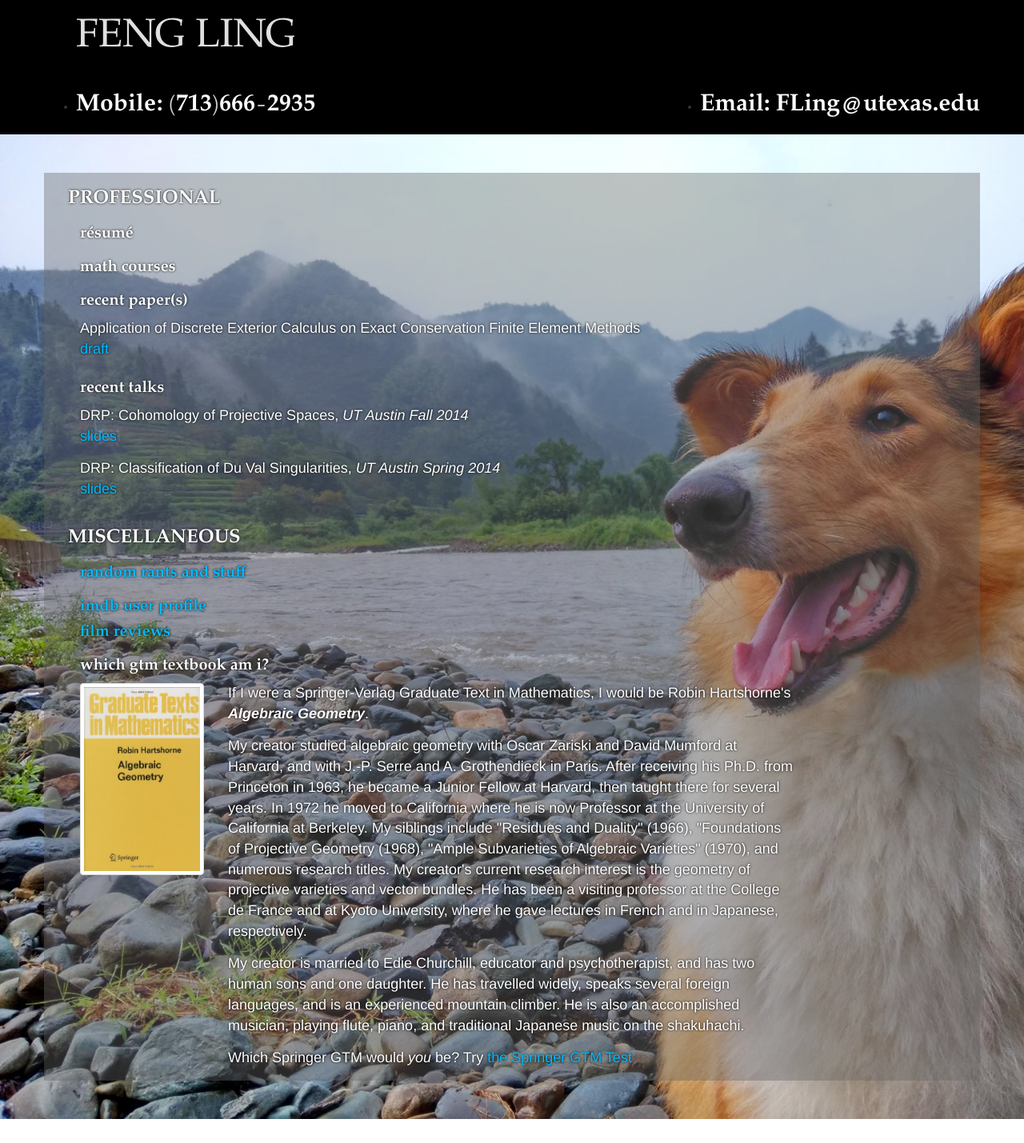
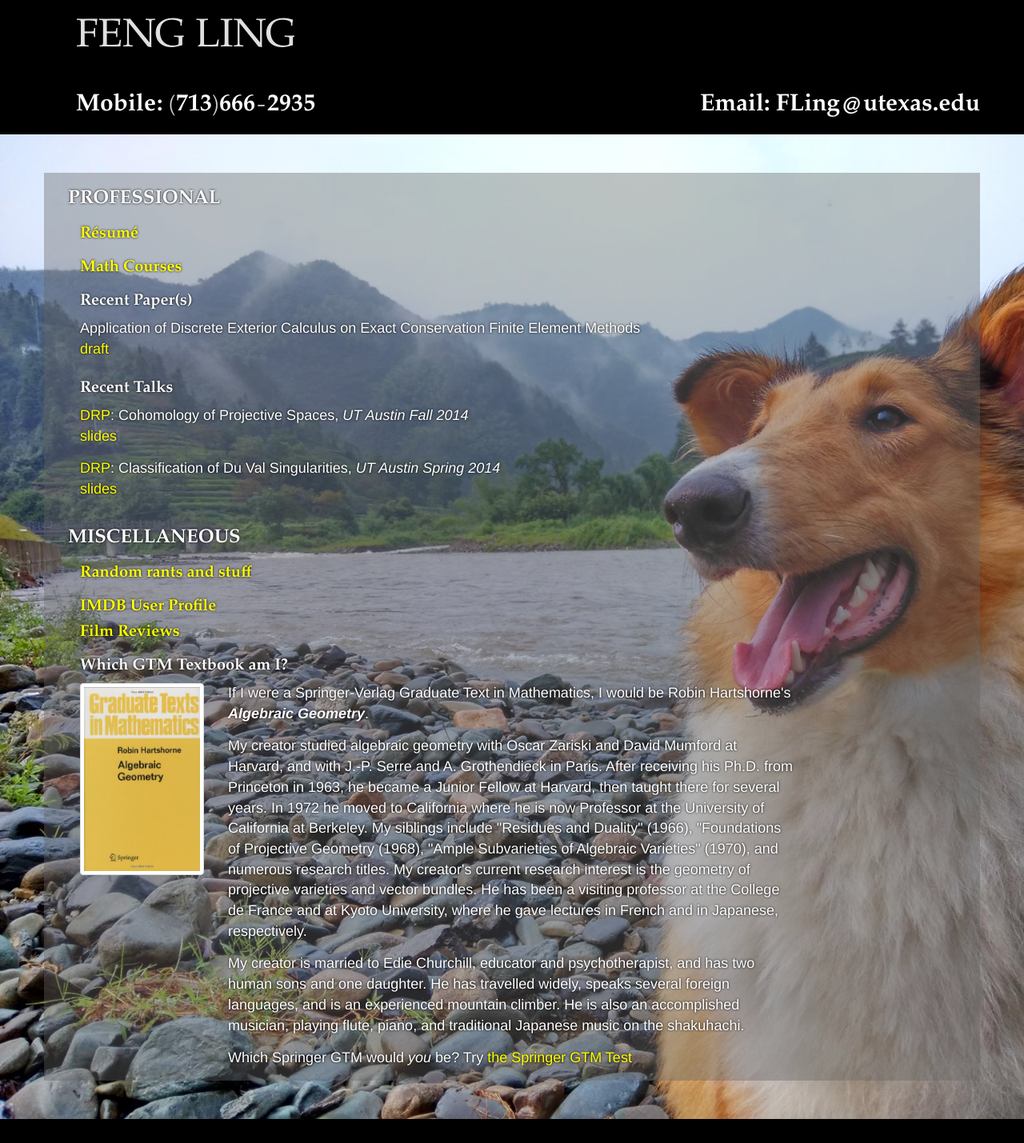
Before and after one commit to levincoolxyz/levincoolxyz.github.io, a PHP site: page / in a window 1280 px wide. Shown: the whole page at 80% size. Run offline with PHP 8.4, Linux system fonts and the light colour scheme.

Commit message:
big change

```diff
--- a/index.html
+++ b/index.html
@@ -7,8 +7,6 @@
 		<meta http-equiv="X-UA-Compatible" content="chrome=1">
 		<meta name="description" content="FENG LING personal">
 
-		<!--<link rel="stylesheet" type="text/css" media="screen" href="stylesheets/stylesheet.css">
-		-->
 		<link rel="stylesheet" href="https://maxcdn.bootstrapcdn.com/bootstrap/3.3.1/css/bootstrap.min.css">
 		<link rel="stylesheet" type="text/css" media="screen" href="stylesheets/mine.css">
 		<title>FENG LING</title>
--- a/stylesheets/mine.css
+++ b/stylesheets/mine.css
@@ -1,26 +1,29 @@
+body {
+	background-color: black;
+}
 
 a {
 	color: #00bbff;
 }
 
-.nav {
-	background-color: black;
+.nav li {
+	display: inline;
 }
 
-.nav h1,h2,h3,h4,h5,h6 {
+#top h1,h2,h3,h4,h5,h6 {
 	font-family:garamond;
 	color: #dfdfdf;
 }
 
-.nav h1 {
+#top h1 {
 	font-size:50px;
 }
 
-.nav h2 {
+#top h2 {
 	font-size:30px;
 }
 
-.nav img {
+#top img {
 	filter: invert(100%);
 	-webkit-filter: invert(100%);
 }
@@ -37,7 +40,6 @@ a {
 
 #main h4 {
 	font-size:20px;
-	text-transform:lowercase;
 }
 
 #main p {
@@ -47,21 +49,9 @@ a {
 }
 
 #main a {
+	color: yellow;
 	text-shadow: 0px 0px 3px #000;
 }
-
-#resume {
-	color: white;
-}
-
-#courses {
-	color: white;
-}
-
-#drp {
-	color: white;
-}
-
 
 .jumbotron {
 	background-image:url(../images/duoduo.jpg);
```
Also changed, not shown: _layouts/default.html (+12 -3 lines), 10 other files.
